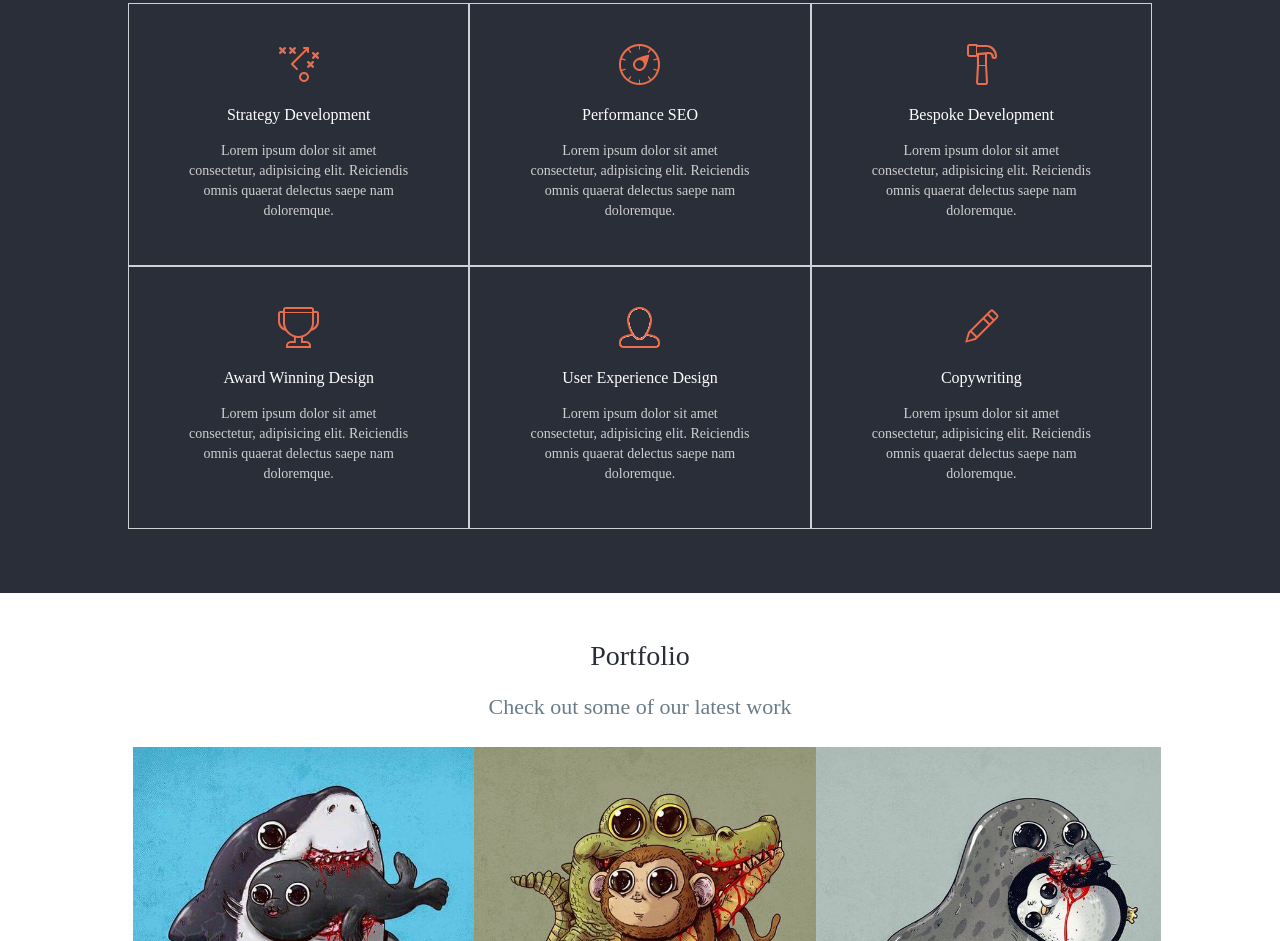
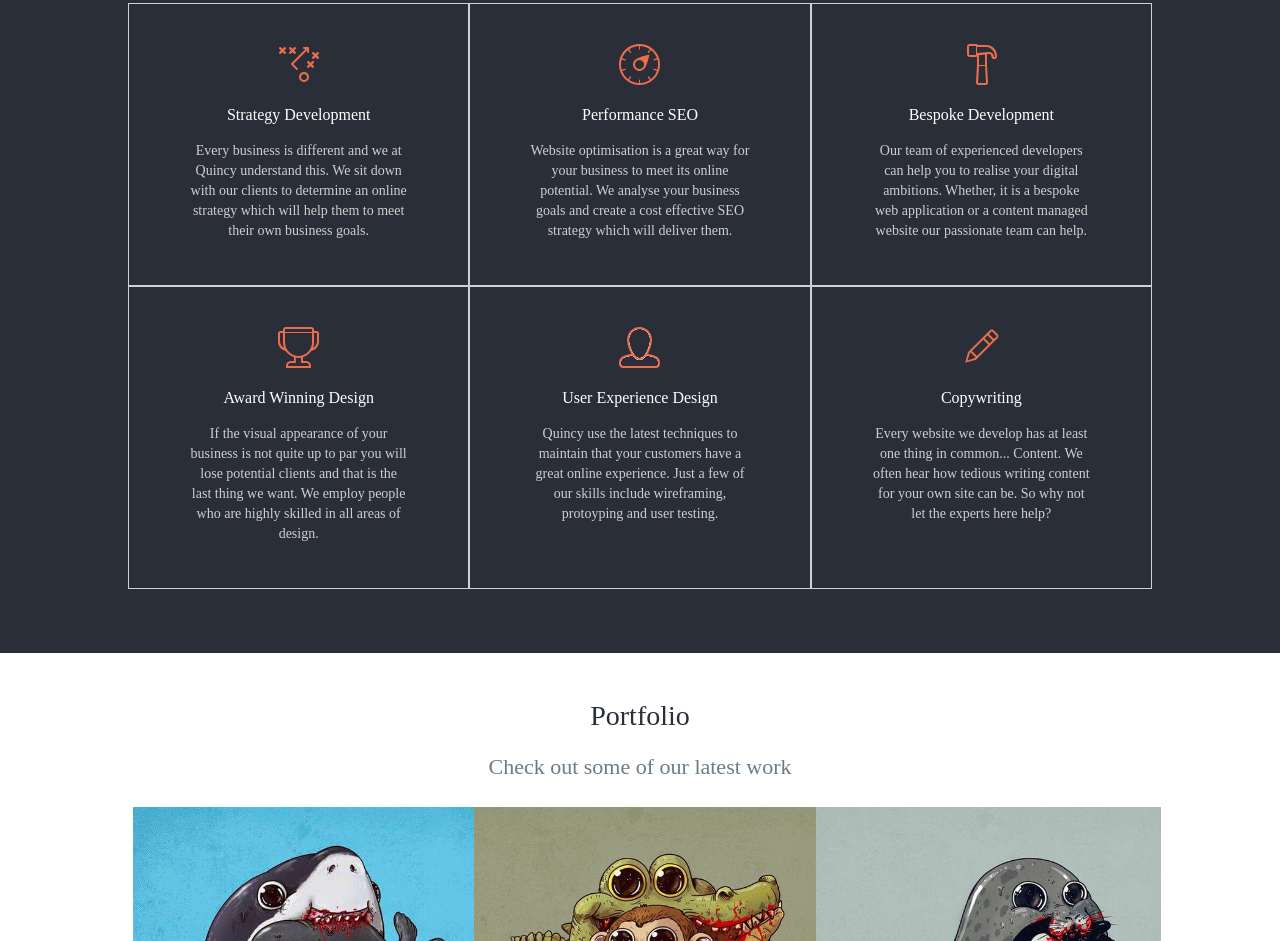
Before and after one commit to mbahwahid/Project-Team-A01, a plain HTML site: page index.html in a window 1280 px wide. Shown: the part 1482-2423 px from the top of the page. Drawn offline with Linux system fonts and the light colour scheme.

Commit message:
Update Content on Our Service Section
I change lorem ipsum content with real copy content on Our Service section.

```diff
--- a/index.html
+++ b/index.html
@@ -62,32 +62,32 @@
                   <div class="service">
                       <img class="img-logo" src="img/business-strategy-sheffield-icon.png" alt="Strategy Development">
                       <h3>Strategy Development</h3>
-                      <p>Lorem ipsum dolor sit amet consectetur, adipisicing elit. Reiciendis omnis quaerat delectus saepe nam doloremque.</p>
+                      <p>Every business is different and we at Quincy understand this. We sit down with our clients to determine an online strategy which will help them to meet their own business goals.</p>
                   </div>
                   <div class="service">
                       <img class="img-logo" src="img/performance-seo-sheffield-1x.png" alt="Performance SEO">
                       <h3>Performance SEO</h3>
-                      <p>Lorem ipsum dolor sit amet consectetur, adipisicing elit. Reiciendis omnis quaerat delectus saepe nam doloremque.</p>
+                      <p>Website optimisation is a great way for your business to meet its online potential. We analyse your business goals and create a cost effective SEO strategy which will deliver them.</p>
                   </div>
                   <div class="service">
                       <img class="img-logo" src="img/bespoke-web-development-1x.png" alt="Bespoke Development">
                       <h3>Bespoke Development</h3>
-                      <p>Lorem ipsum dolor sit amet consectetur, adipisicing elit. Reiciendis omnis quaerat delectus saepe nam doloremque.</p>
+                      <p>Our team of experienced developers can help you to realise your digital ambitions. Whether, it is a bespoke web application or a content managed website our passionate team can help.</p>
                   </div>
                   <div class="service">
                       <img class="img-logo" src="img/award-winning-web-design-1x.png" alt="Achievement">
                       <h3>Award Winning Design</h3>
-                      <p>Lorem ipsum dolor sit amet consectetur, adipisicing elit. Reiciendis omnis quaerat delectus saepe nam doloremque.</p>
+                      <p>If the visual appearance of your business is not quite up to par you will lose potential clients and that is the last thing we want. We employ people who are highly skilled in all areas of design.</p>
                   </div>
                   <div class="service">
                       <img class="img-logo" src="img/user-experience-design-1x.png" alt="Human">
                       <h3>User Experience Design</h3>
-                      <p>Lorem ipsum dolor sit amet consectetur, adipisicing elit. Reiciendis omnis quaerat delectus saepe nam doloremque.</p>
+                      <p>Quincy use the latest techniques to maintain that your customers have a great online experience. Just a few of our skills include wireframing, protoyping and user testing.</p>
                   </div>
                   <div class="service">
                       <img class="img-logo" src="img/professional-copywriting-service-1x.png" alt="Pen">
                       <h3>Copywriting</h3>
-                      <p>Lorem ipsum dolor sit amet consectetur, adipisicing elit. Reiciendis omnis quaerat delectus saepe nam doloremque.</p>
+                      <p>Every website we develop has at least one thing in common... Content. We often hear how tedious writing content for your own site can be. So why not let the experts here help?</p>
                   </div>
               </div>
           </div>
```
